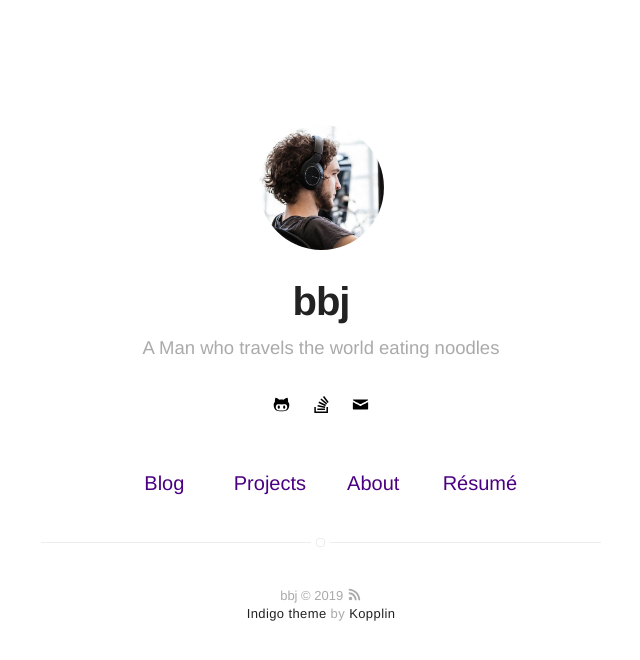
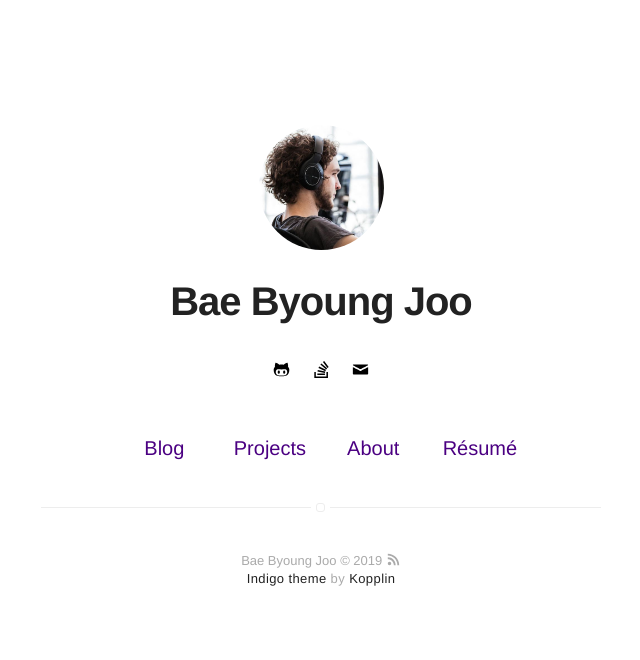
Before and after one commit to bx2j/bx2j.github.io, a Jekyll site: the page built from index.html, in a window 1280 px wide. Shown: the top 660 px of the page, without its empty margins (319-959 px from the left). Built offline with Jekyll 4.4.1, drawn with Linux system fonts in a browser that asks for light colours.

Commit message:
Update _config.yml

```diff
--- a/_config.yml
+++ b/_config.yml
@@ -1,6 +1,6 @@
 # main text of home
-name: bbj
-bio: A Man who travels the world eating noodles
+name: Bae Byoung Joo
+bio:
 
 # twitter summary info
 description: A blog about technology and stuff related
```
